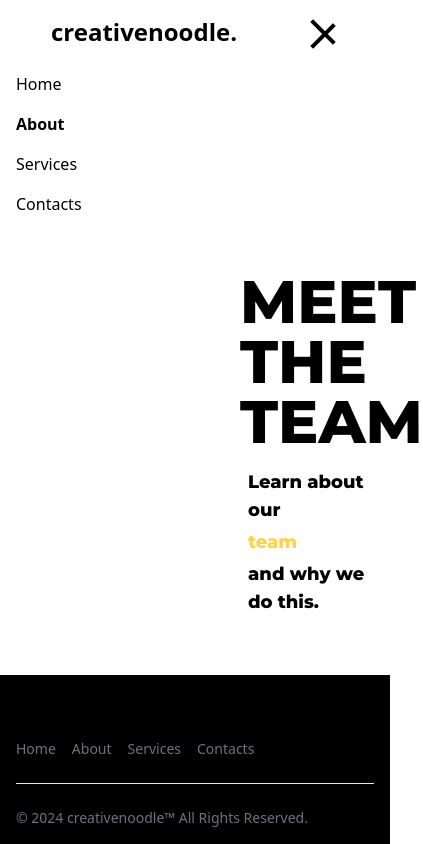
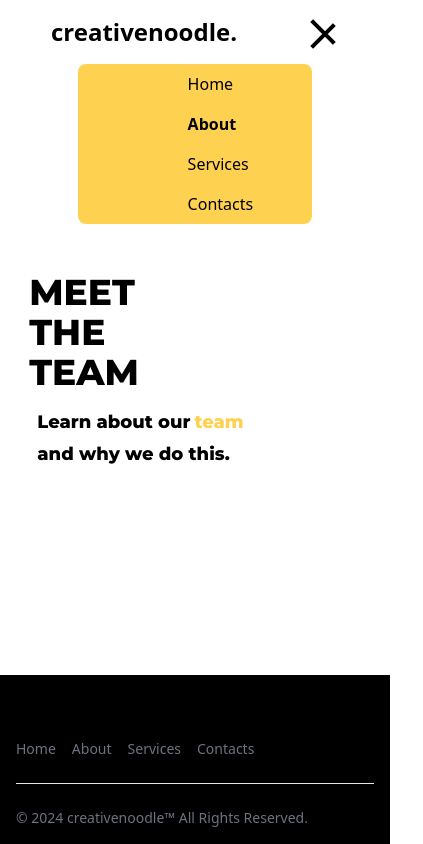
Before and after one commit to CliffVille/creativenoodle, a React (Vite) app: page /About in a window 390 px wide. Both pictures are taken after a click on the element 323 px from the left and 34 px from the top of the page. Shown: the whole page, 423 px wide, since content can reach past the window. Built offline with nearby package versions, Linux system fonts and the light colour scheme.

Commit message:
Added some content to the About page

```diff
--- a/src/App.jsx
+++ b/src/App.jsx
@@ -1,6 +1,6 @@
 import { BrowserRouter as Router, Route, Routes } from 'react-router-dom'
 import Header from './components/header'
-import Home from './pages/Home'
+import Home from './pages/home'
 import About from './pages/About'
 import Footer from './components/footer'
 import './app.css'
--- a/src/components/header.jsx
+++ b/src/components/header.jsx
@@ -7,7 +7,7 @@ const Header = () => {
 
   return (
     <div className="bg-transparent text-black">
-        <div className=" px-4 flex justify-around items-center h-16">
+        <div className="px-4 flex justify-around items-center h-16">
             <Link to="/Home" className="text-2xl font-bold">creativenoodle.</Link>
 
             {/* Desktop Menu */}
@@ -46,7 +46,7 @@ const Header = () => {
 
             {/* Mobile Menu */}
                 {isOpen && (
-                    <div className="lg:hidden bg-white">
+                    <div className="lg:hidden bg-yellow w-3/5 mx-auto rounded-lg">
                         {['Home', 'About', 'Services', 'Contacts'].map((tab) => (
                         <NavLink
                             key={tab}
@@ -56,7 +56,7 @@ const Header = () => {
                             setIsOpen(false);
                             }}
                             className={({ isActive }) =>
-                                `block py-2 px-4 w-[80px] rounded-md hover:text-black hover:bg-yellow ${
+                                `block py-2 px-4 text-center rounded-lg justify-center items-center hover:text-black hover:bg-hover w-1/5 mx-auto ${
                             isActive ? 'text-black font-bold bg-yellow-400' : ''
                             }`
                         }
--- a/src/pages/About.jsx
+++ b/src/pages/About.jsx
@@ -1,10 +1,10 @@
-import React from 'react'
+
 
 const About = () => {
   return (
     <div className="flex flex-col font-montserrat font-extrabold mt-12">
-        <div className="head ml-[15em] justify-start items-start">
-          <h1 className="text-6xl text-black uppercase w-1/4 mb-4">Meet the team</h1>
+        <div className="head justify-start mx-auto w-[85%] md:w-[65%]">
+          <h1 className="text-4xl lg:text-6xl text-black uppercase w-1/2 md:w-2/4 lg:w-1/3 mb-4">Meet the team</h1>
           <p className="text-lg lg:text-xl flex flex-wrap gap-1 text-black ml-2">Learn about our
             <span className="text-lg lg:text-xl text-yellow">team</span> and why we do this.
           </p>
--- a/tailwind.config.js
+++ b/tailwind.config.js
@@ -17,6 +17,7 @@ export default {
       },
       colors: {
         yellow: '#FFD151',
+        hover: '#FF9F1C',
       },
       fontFamily: {
         montserrat: ['Montserrat', 'sans-serif'],
```
